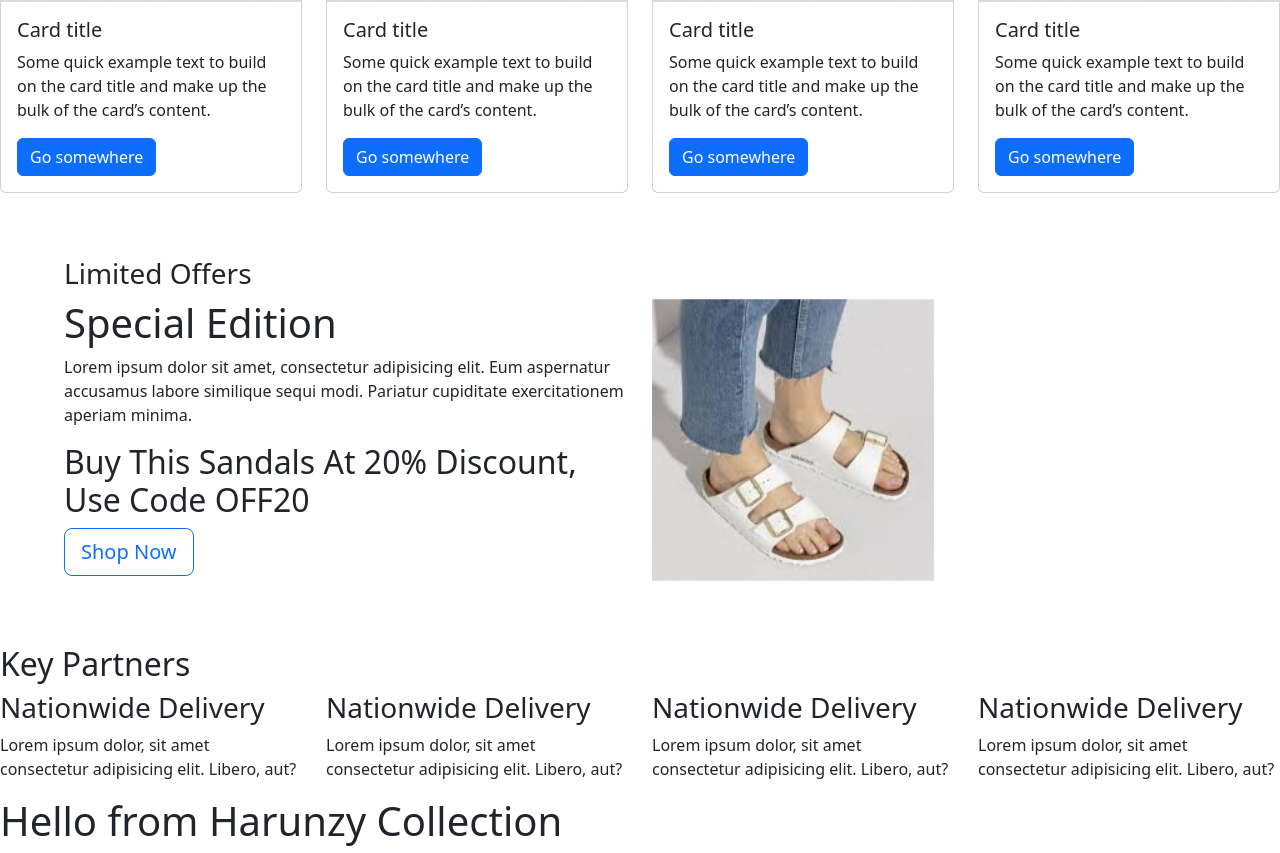
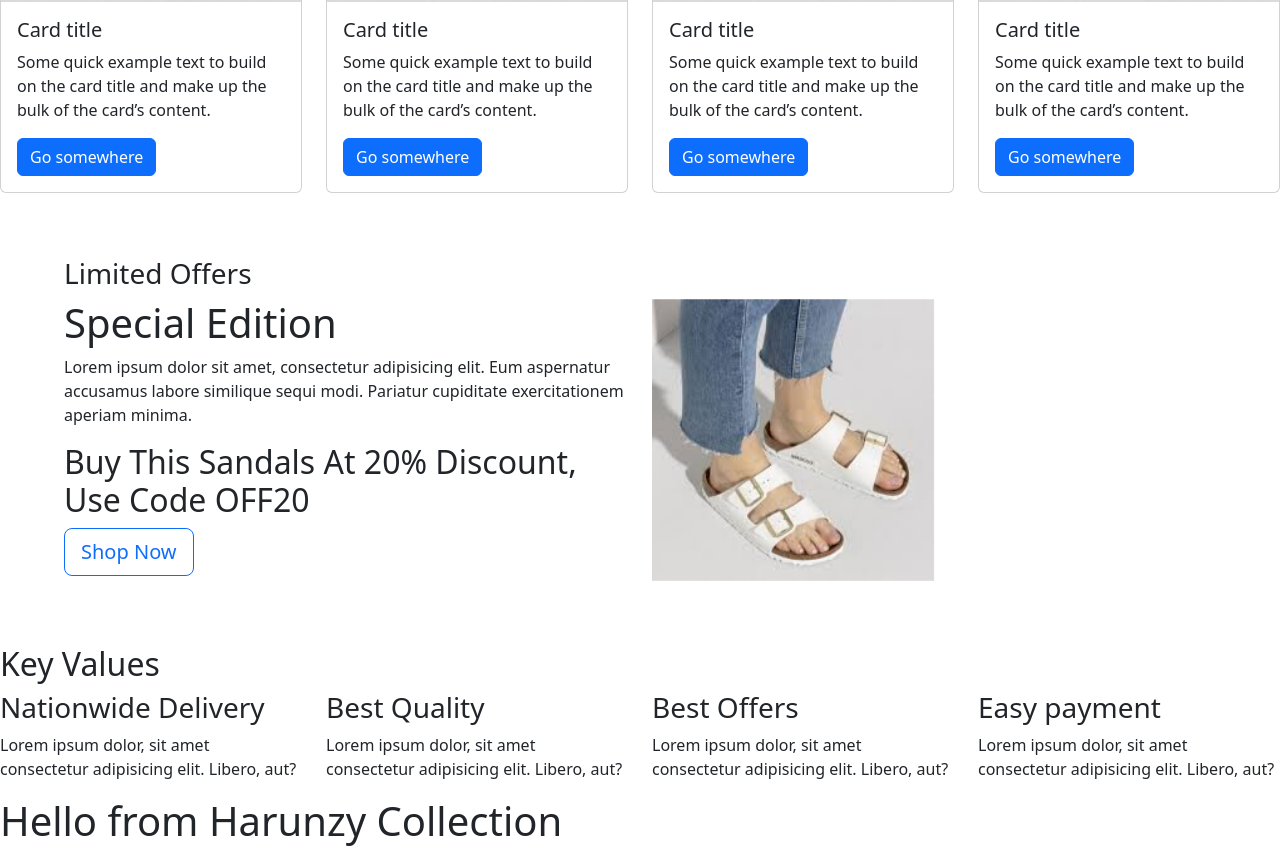
Before and after one commit to HarunaZakaria/HarunzyCollection, a React (Vite) app: page / in a window 1280 px wide. Shown: the part 1361-2214 px from the top of the page. Built offline with nearby package versions, Linux system fonts and the light colour scheme.

Commit message:
add key partners section

```diff
--- a/src/Components/Header.jsx
+++ b/src/Components/Header.jsx
@@ -127,27 +127,27 @@ export default function Header() {
             </div>
             {/* Special offers section end */}
 
-            {/* Partners Section  end */}
+            {/* Values Section  end */}
             <div className="row">
-                <h2>Key Partners</h2>
+                <h2>Key Values</h2>
                 <div className="col-lg-3">
                     <h3>Nationwide Delivery</h3>
                     <p>Lorem ipsum dolor, sit amet consectetur adipisicing elit. Libero, aut?</p>
                 </div>
                  <div className="col-lg-3">
-                    <h3>Nationwide Delivery</h3>
+                    <h3>Best Quality</h3>
                     <p>Lorem ipsum dolor, sit amet consectetur adipisicing elit. Libero, aut?</p>
                 </div>
                  <div className="col-lg-3">
-                    <h3>Nationwide Delivery</h3>
+                    <h3>Best Offers</h3>
                     <p>Lorem ipsum dolor, sit amet consectetur adipisicing elit. Libero, aut?</p>
                 </div>
                  <div className="col-lg-3">
-                    <h3>Nationwide Delivery</h3>
+                    <h3>Easy payment</h3>
                     <p>Lorem ipsum dolor, sit amet consectetur adipisicing elit. Libero, aut?</p>
                 </div>
             </div>
-            {/* Partners Section end */}
+            {/* Values Section end */}
         </div>
     )
 }
```
